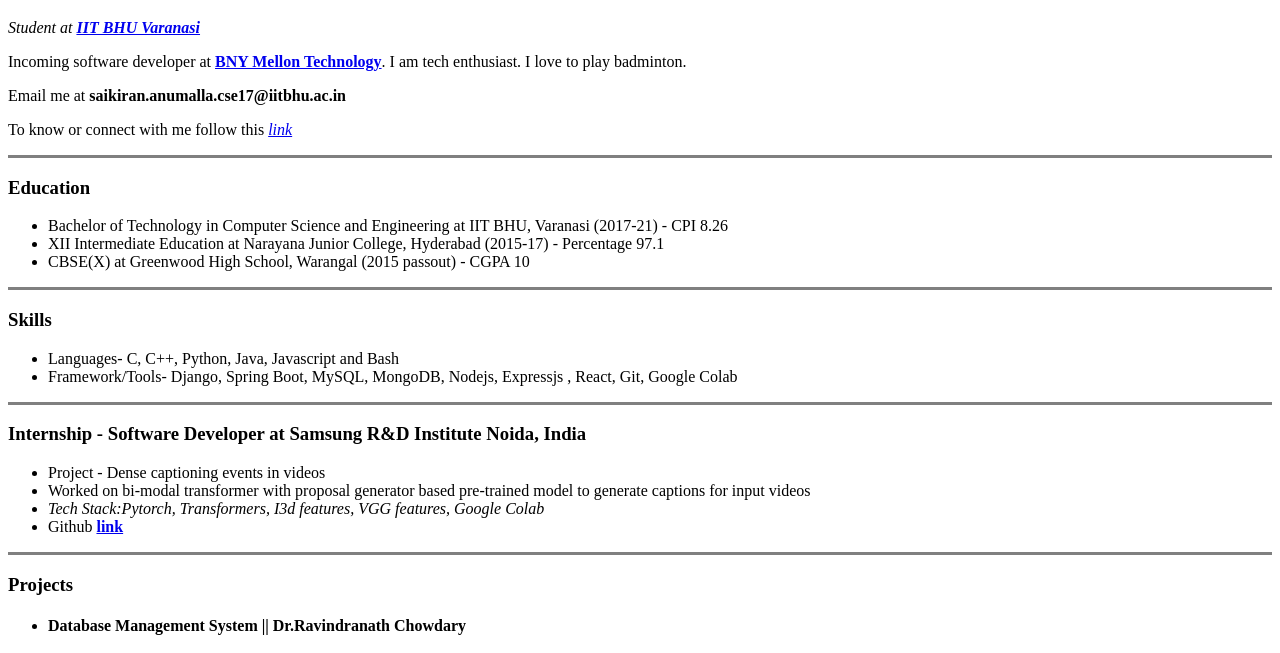
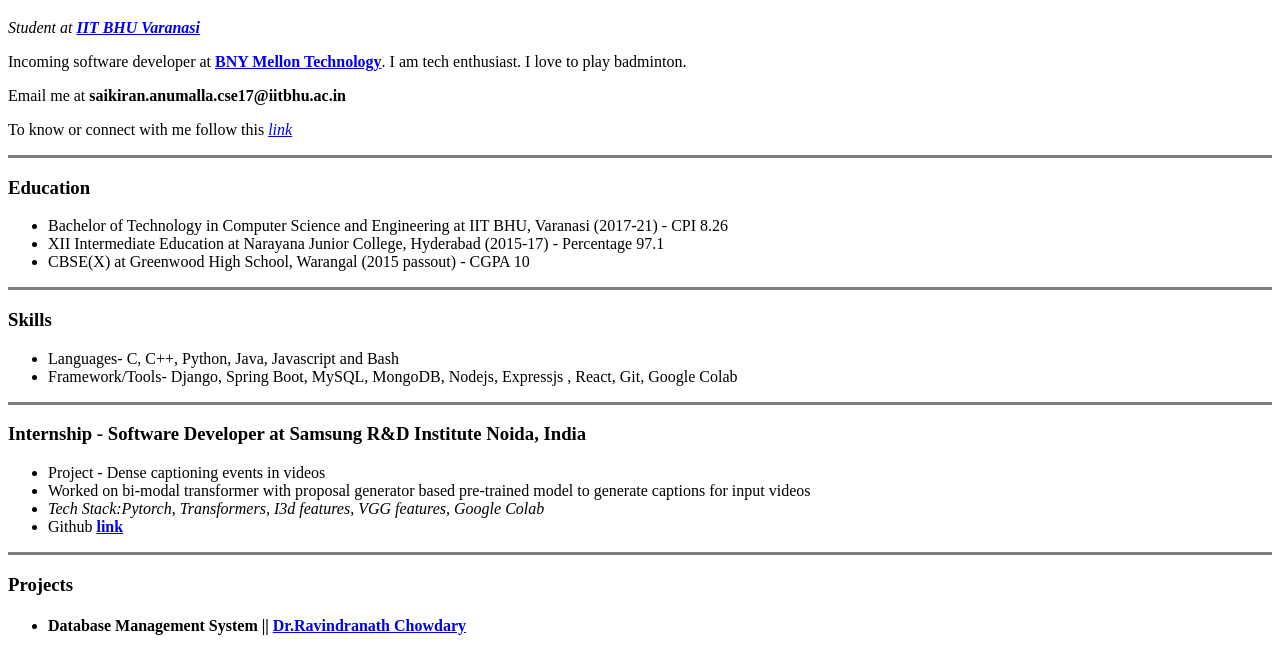
Before and after one commit to saikirananumalla/Resume, a plain HTML site: page index.html in a window 1280 px wide. Shown: the part 273-926 px from the top of the page. Drawn offline with Linux system fonts and the light colour scheme.

Commit message:
Update index.html

```diff
--- a/index.html
+++ b/index.html
@@ -39,7 +39,7 @@
   <h3>Projects</h3>
   <ul>
     <li>
-      <h4>Database Management System || Dr.Ravindranath Chowdary</h4>
+      <h4>Database Management System || <a href="https://iitbhu.ac.in/dept/cse/people/skscse">Dr.Ravindranath Chowdary</a></h4>
       <ul>
         <li>
           Developed a retail shop management wherein the shopkeeper can manage
```
